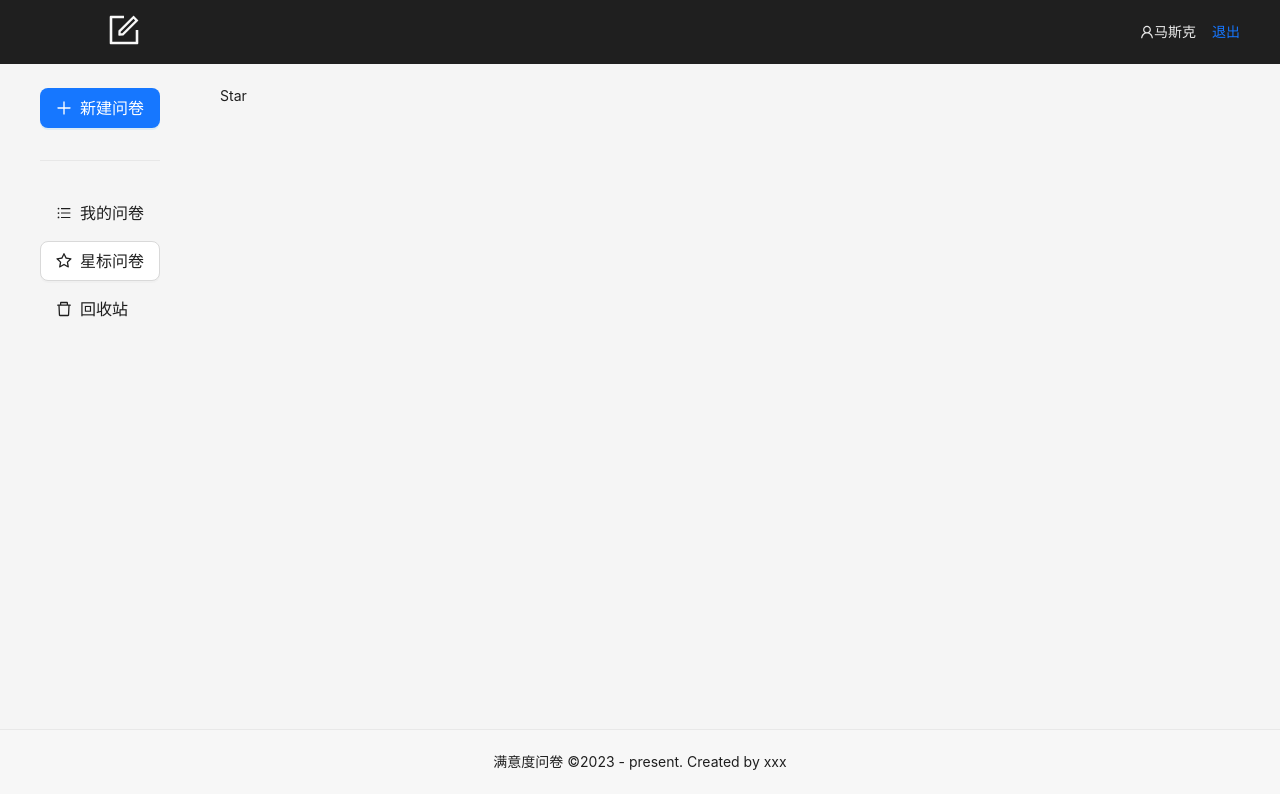
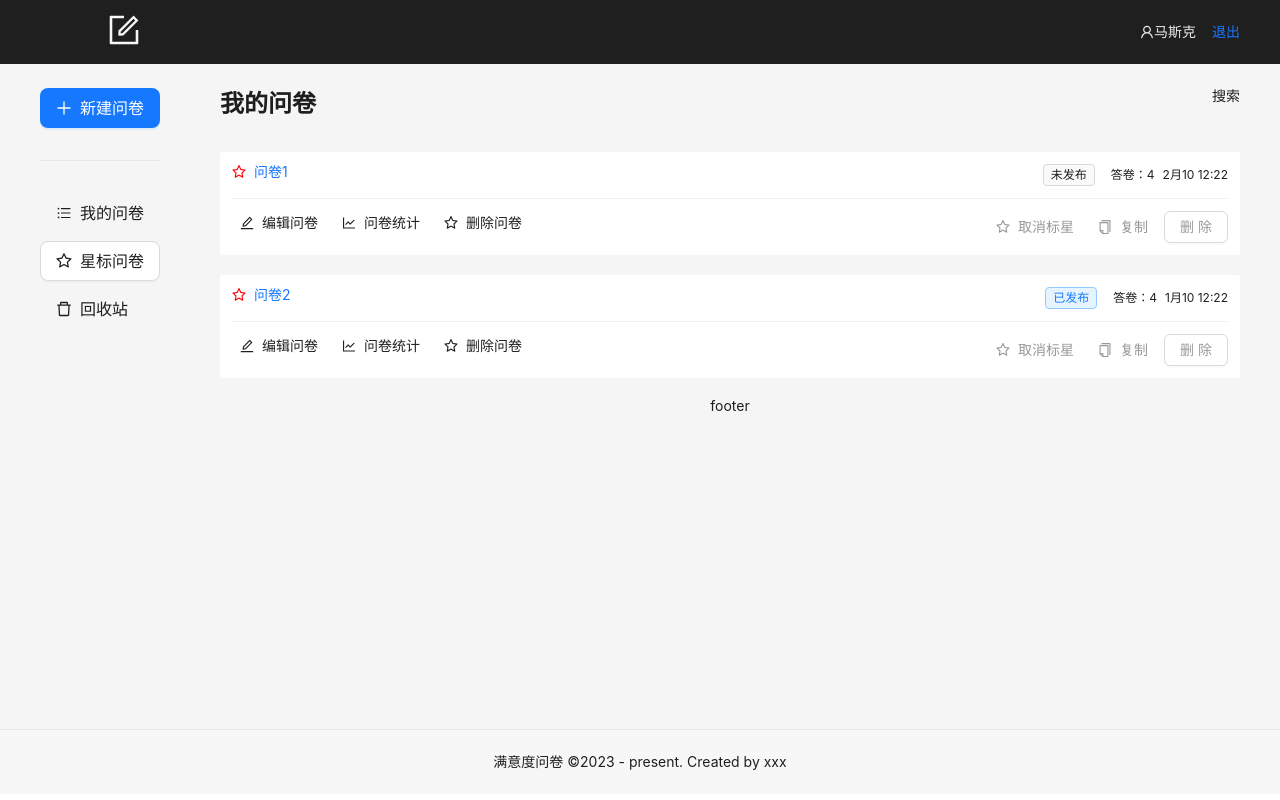
Before and after one commit to NKygaobao/wenjuanxing, a React (Create React App) app: page /manage/star in a window 1280 px wide. Built offline with nearby package versions, Linux system fonts and the light colour scheme.

Commit message:
修改回收站样式列表

```diff
--- a/package.json
+++ b/package.json
@@ -12,6 +12,7 @@
     "@types/react": "^18.2.5",
     "@types/react-dom": "^18.2.3",
     "antd": "^5.1.7",
+    "ahooks": "^3.7.4",
     "classnames": "^2.3.2",
     "react": "^18.2.0",
     "react-dom": "^18.2.0",
--- a/src/components/QuestionCard.tsx
+++ b/src/components/QuestionCard.tsx
@@ -1,9 +1,16 @@
 import React, { FC, useState } from 'react'
 import styles from './QuestionCard.module.scss'
 import { Link, useNavigate } from 'react-router-dom'
-import { Space, Tag, Button, Divider } from 'antd'
-import { StarOutlined, EditOutlined, LineChartOutlined } from '@ant-design/icons'
-import classNames from 'classnames'
+import { Space, Tag, Button, Divider, Modal, Popconfirm } from 'antd'
+import {
+  StarOutlined,
+  EditOutlined,
+  LineChartOutlined,
+  ExclamationCircleOutlined,
+  CopyOutlined,
+} from '@ant-design/icons'
+
+const { confirm } = Modal
 
 type PropsType = {
   _id: string
@@ -17,11 +24,23 @@ type PropsType = {
 const QuestionCard: FC<PropsType> = (props: PropsType) => {
   const nav = useNavigate()
   const { _id, title, createdAt, answerCount, isPublished, isStart } = props
+
+  const deleteQuestion = () => {}
+  const onDel = () => {
+    confirm({
+      title: '确定删除该问卷吗?',
+      icon: <ExclamationCircleOutlined />,
+      onOk: deleteQuestion,
+    })
+  }
+
   return (
     <div className={styles.container}>
       <div className={styles.title}>
         <div className={styles.left}>
-          <Link to={isPublished ? `/question/stat/${_id}` : `/question/edit/${_id}`}>
+          <Link
+            to={isPublished ? `/question/stat/${_id}` : `/question/edit/${_id}`}
+          >
             <Space>
               {isStart && <StarOutlined style={{ color: 'red' }} />}
               {title}
@@ -30,11 +49,14 @@ const QuestionCard: FC<PropsType> = (props: PropsType) => {
         </div>
         <div className={styles.right}>
           <Space>
-            {isPublished ? <Tag color="processing">已发布</Tag> : <Tag>未发布</Tag>}
+            {isPublished ? (
+              <Tag color="processing">已发布</Tag>
+            ) : (
+              <Tag>未发布</Tag>
+            )}
             <span>答卷：{answerCount}</span>
             <span>{createdAt}</span>
           </Space>
-
         </div>
       </div>
       <Divider style={{ margin: '12px 0' }} />
@@ -61,22 +83,32 @@ const QuestionCard: FC<PropsType> = (props: PropsType) => {
               icon={<StarOutlined />}
               type="text"
               size="small"
-              onClick={() => nav(`/question/edit/${_id}`)}
+              onClick={onDel}
             >
-              编辑问卷
+              删除问卷
             </Button>
           </Space>
         </div>
         <div className={styles.right}>
           <Space>
-            <Button
-              type="text"
-              icon={<StarOutlined />}
-              size="small"
-            >
+            <Button type="text" icon={<StarOutlined />} size="small">
               {isStart ? '取消标星' : '标星'}
             </Button>
-            <Button>复制</Button>
+            <Popconfirm
+              title="确定复制该问卷？"
+              okText="确定"
+              cancelText="取消"
+              // onConfirm={duplicate}
+            >
+              <Button
+                type="text"
+                icon={<CopyOutlined />}
+                size="small"
+                // disabled={duplicateLoading}
+              >
+                复制
+              </Button>
+            </Popconfirm>
             <Button>删除</Button>
           </Space>
         </div>
--- a/src/pages/manage/List.tsx
+++ b/src/pages/manage/List.tsx
@@ -1,6 +1,8 @@
 import React, { FC, useState } from 'react'
-import styles from './List.module.scss'
+import { Typography } from 'antd'
+import styles from './common.module.scss'
 import QuestionCard from '../../components/QuestionCard'
+const { Title } = Typography
 const rawQuestionList = [
   {
     _id: 'q1',
@@ -42,7 +44,7 @@ const List: FC = () => {
     <>
       <div className={styles.header}>
         <div className={styles.left}>
-          <h3>我的问卷</h3>
+          <Title level={3}>我的问卷</Title>
         </div>
         <div className={styles.right}>搜索</div>
       </div>
--- a/src/pages/manage/Star.tsx
+++ b/src/pages/manage/Star.tsx
@@ -1,7 +1,47 @@
 import React, { FC, useState } from 'react'
+import styles from './common.module.scss'
+import { Typography, Empty } from 'antd'
+import QuestionCard from '../../components/QuestionCard'
+const { Title } = Typography
+const rawQuestionList = [
+  {
+    _id: 'q1',
+    title: '问卷1',
+    isPublished: false,
+    isStart: true,
+    answerCount: 4,
+    createdAt: '2月10 12:22',
+  },
+  {
+    _id: 'q2',
+    title: '问卷2',
+    isPublished: true,
+    isStart: true,
+    answerCount: 4,
+    createdAt: '1月10 12:22',
+  },
+]
 
 const Star: FC = () => {
-  return <div>Star</div>
+  const [questionList, setQuestionList] = useState(rawQuestionList)
+  return (
+    <>
+      <div className={styles.header}>
+        <div className={styles.left}>
+          <Title level={3}>我的问卷</Title>
+        </div>
+        <div className={styles.right}>搜索</div>
+      </div>
+      <div className={styles.content}>
+        {questionList.length === 0 && <Empty description="暂无数据"></Empty>}
+        {questionList.length > 0 &&
+          questionList.map((question) => {
+            return <QuestionCard key={question._id} {...question}></QuestionCard>
+          })}
+      </div>
+      <div className={styles.footer}>footer</div>
+    </>
+  )
 }
 
 export default Star
--- a/src/pages/manage/Trash.tsx
+++ b/src/pages/manage/Trash.tsx
@@ -1,7 +1,52 @@
 import React, { FC, useState } from 'react'
+import { useTitle } from 'ahooks'
+import { Empty, Typography } from 'antd'
+import styles from './common.module.scss'
+
+const { Title } = Typography
+
+const rawQuestionList = [
+  {
+    _id: 'q1',
+    title: '问卷1',
+    isPublished: false,
+    isStart: true,
+    answerCount: 4,
+    createdAt: '2月10 12:22',
+  },
+  {
+    _id: 'q2',
+    title: '问卷2',
+    isPublished: true,
+    isStart: true,
+    answerCount: 4,
+    createdAt: '1月10 12:22',
+  },
+]
+
+
+const TableElem = (
+  <>
+  </>
+)
 
 const Trash: FC = () => {
-  return <div>Trash</div>
+  useTitle('问卷 - 回收站')
+  const [questionList] = useState(rawQuestionList)
+  return (
+    <>
+      <div className={styles.header}>
+        <div className={styles.left}>
+          <Title level={3}>回收站</Title>
+        </div>
+        <div className={styles.right}>搜索</div>
+      </div>
+      <div className={styles.content}>
+        {questionList.length === 0 && <Empty description="暂无数据" />}
+        {questionList.length > 0 && TableElem}
+      </div>
+    </>
+  )
 }
 
 export default Trash
--- a/src/pages/manage/List.module.scss
+++ b/src/pages/manage/common.module.scss
@@ -1,18 +1,21 @@
 .header {
     display: flex;
+    margin-bottom: 20px;
+
     .left {
         flex: 1;
     }
 
     .right {
         flex: 1;
-        text-align: center;
+        text-align: right;
     }
 }
 
 .content {
     margin-bottom: 20px;
 }
+
 .footer {
     text-align: center;
 }
```
Also changed, not shown: 1 other file (tests, documents, lock files or other folders).
